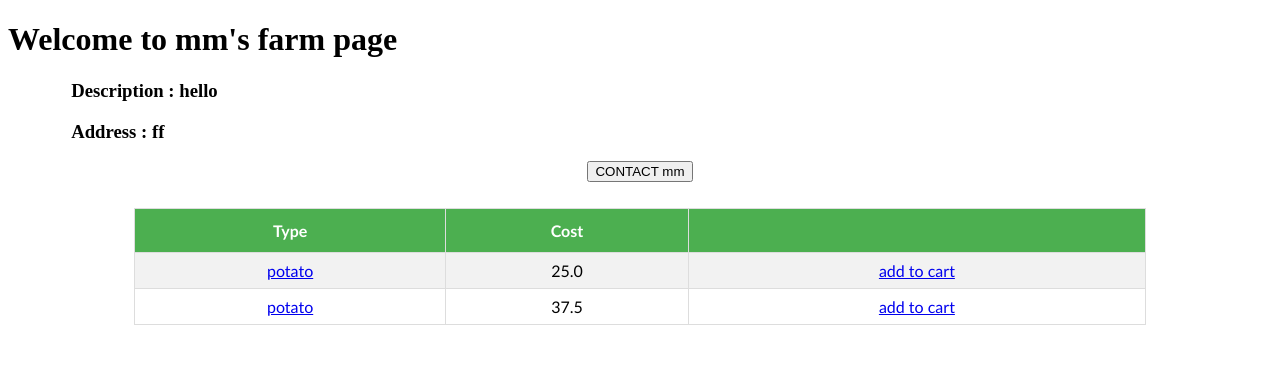
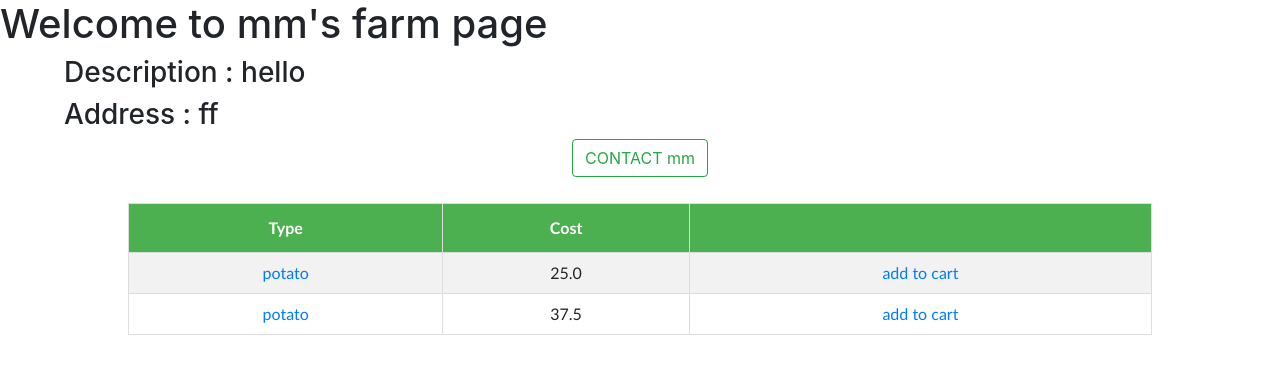
Before and after one commit to shmuel19-meet/LocalEat, a Flask app: page /farmer/mm in a window 1280 px wide. Shown: the top 374 px of the page. Run offline with Flask 2, Linux system fonts and the light colour scheme; data comes from the database, SQL or seed files in the repository; some libraries are stand-ins or nearby versions.

Commit message:
fully finished farmer

```diff
--- a/templates/farmer.html
+++ b/templates/farmer.html
@@ -3,6 +3,7 @@
 <head>
 <title>{{farmer.Farm_name}}</title>
 
+<link href="/static/bootstrap/css/bootstrap.min.css" rel="stylesheet">
 	<style>
 
 #cart {
@@ -39,10 +40,11 @@
 
 
 <div style="text-align: center;margin-bottom: 2%;">
-<button style="color: black;">
-  <a style="color: black;text-decoration: none;" rel="nofollow" href="https://api.whatsapp.com/send?phone=972{{farmer.phone}}&amp;text=Hello {{farmer.Farm_name}}}, . I am contacting you via LocalEat to ask questions about your product."   target="_blank"> CONTACT {{farmer.Farm_name}}
-  </a>
+	<a style="color: black;text-decoration: none;" rel="nofollow" href="https://api.whatsapp.com/send?phone=972{{farmer.phone}}&amp;text=Hello {{farmer.Farm_name}}}, . I am contacting you via LocalEat to ask questions about your product."   target="_blank">
+<button type="button" class="btn btn-outline-success">
+ CONTACT {{farmer.Farm_name}}
 </button>
+</a>
 </div>
 
 <table id="cart">
--- a/templates/foodType.html
+++ b/templates/foodType.html
@@ -1,6 +1,7 @@
 <!DOCTYPE html>
 <html>
 <head>
+
 	<style>
 img {
 	margin-left: 35%
```
